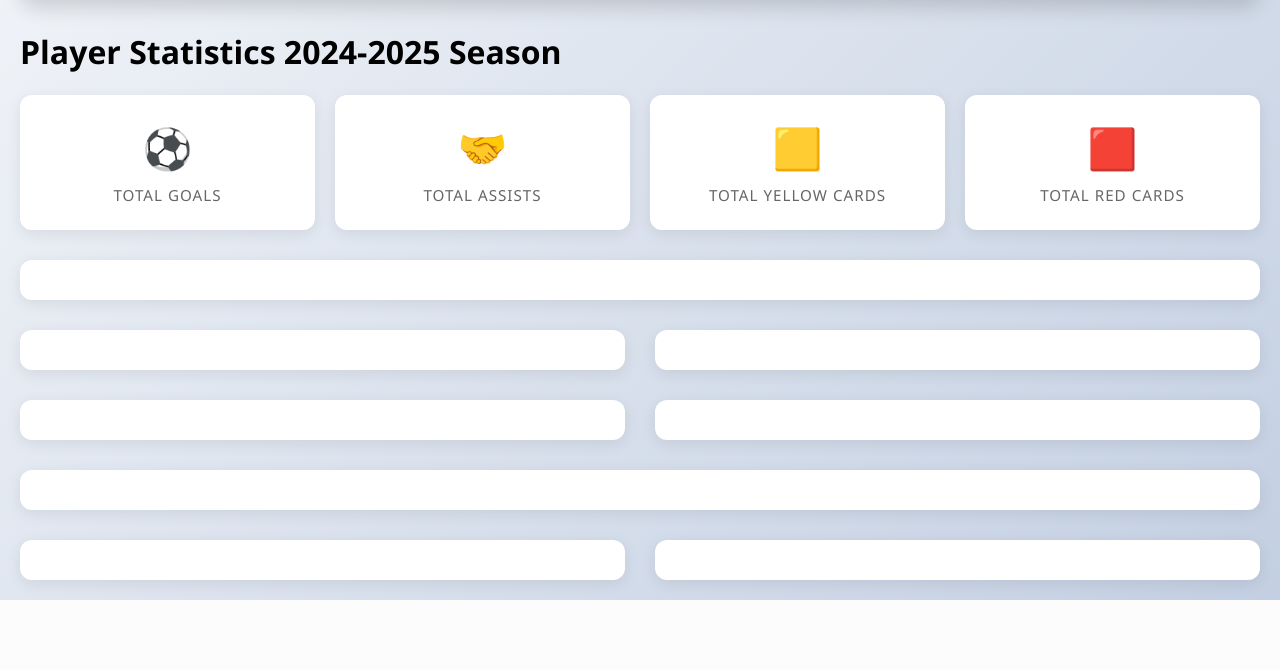
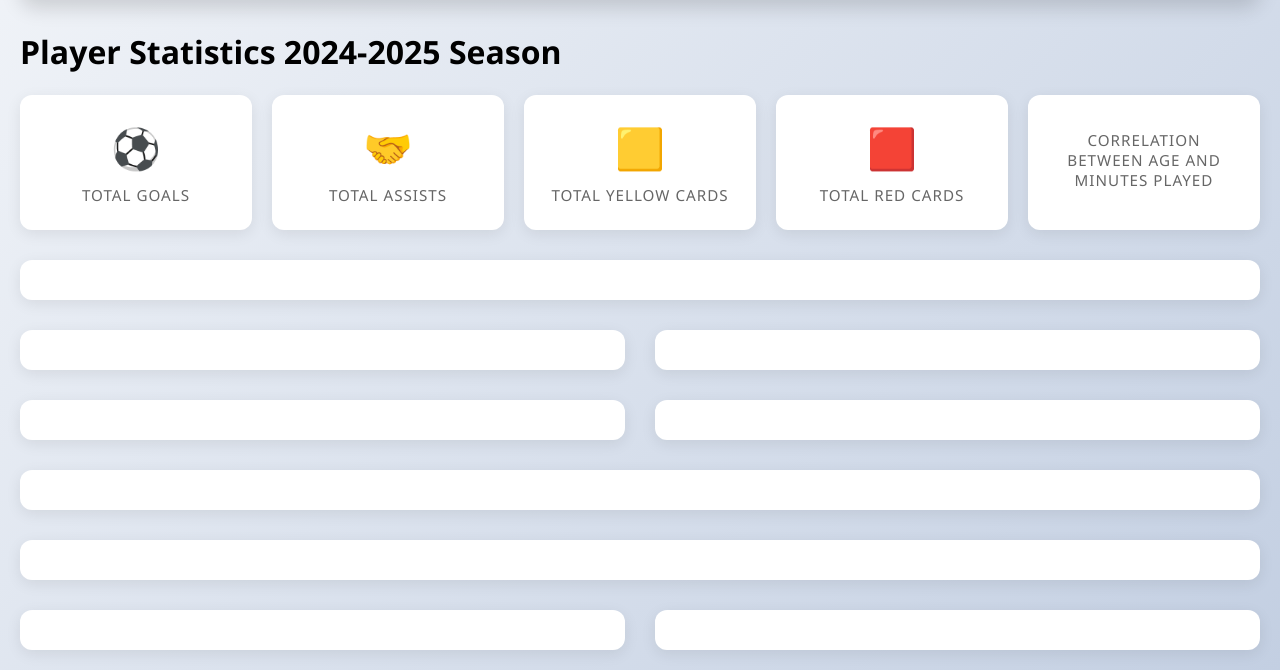
Before and after one commit to Omkar-109/Indian-Super-League-Dashboard-DV, a Flask app: template templates/playerStat.html in a window 1280 px wide. Shown: the part 259-929 px from the top of the page. Before the commit the page ends 859 px from the top, so only its background shows below. Run offline with Flask 3, Linux system fonts and the light colour scheme; the template is opened without the code that fills it, so the values that code supplies are empty.

Commit message:
added more graphs in player stats

```diff
--- a/app.py
+++ b/app.py
@@ -119,6 +119,9 @@ def player_stat():
     total_assists = df_players["Assists"].sum()
     total_yellow_cards = df_players["Yellow_Cards"].sum()
     total_red_cards = df_players["Red_Cards"].sum()
+    corr_age_minutes = df_players["Age"].corr(df_players["Minutes"])
+    corr_age_minutes = round(corr_age_minutes, 2)
+
 
     # ====================== CHARTS ===========================================
 
@@ -144,11 +147,32 @@ def player_stat():
     p_fig3.update_layout(template='plotly_white')
 
     # ============== Top 5 Players by Starts ========================
-    top_starts = df_players.sort_values("Starts", ascending=False).head(5)
-    p_fig4 = px.bar(top_starts, x="Player", y="Starts", color="Squad",
-              title="Top 5 Players by Starts", text="Starts")
-    p_fig4.update_traces(textposition='outside')
-    p_fig4.update_layout(template='plotly_white')
+    # Create Age Groups
+    bins = [15, 22, 27, 32, 37, 45]
+    labels = ['<23', '23-27', '28-32', '33-37', '38+']
+    df_players['Age_Group'] = pd.cut(df_players['Age'], bins=bins, labels=labels, right=False)
+
+    # Group by Club and Age Group
+    age_goal = df_players.groupby(['Squad', 'Age_Group'])['Goals'].mean().reset_index()
+
+    # Create interactive heatmap
+    p_fig4 = px.density_heatmap(
+        age_goal,
+        x='Age_Group',
+        y='Squad',
+        z='Goals',
+        color_continuous_scale='Viridis',
+        title='Average Goals Scored by Age Group Across Clubs',
+        labels={'Goals': 'Avg Goals'}
+    )
+
+    p_fig4.update_layout(
+        xaxis_title="Age Group",
+        yaxis_title="Club",
+        title_x=0.5,
+        template='plotly_white'
+    )
+
 
     # =============== Average Age of Players by Club =================
     avg_age_club = df_players.groupby("Squad")["Age"].mean().reset_index()
@@ -176,9 +200,40 @@ def player_stat():
 
     p_fig7 = px.pie(player_counts, names='Type', values='Count',
               color='Type', title="Indian vs Foreign Players Distribution",
-              color_discrete_map={'Indian':'#008000', 'Foreign':'#FF6347'})
+              color_discrete_map={'Indian':"#0088FF", 'Foreign':"#FF44BB"})
     p_fig7.update_layout(template='plotly_white')
 
+    # ========================= Age Distribution of Players by Club =======================
+    p_fig8 = px.box(df_players, x="Age", y="Squad", color="Squad",
+    title="Age Distribution of Players by Club",
+    points="all",  # shows all player points
+    template="plotly_white"
+    )
+    p_fig8.update_layout(showlegend=False)
+
+    df_players['Player Type'] = df_players['Nation'].apply(lambda x: 'Indian' if 'IND' in x else 'Foreign')
+
+    # =================== Goals Scored by Indian vs Foreign Players for Each Club =====================
+
+    # Group by club and player type to get total goals
+    club_goal_split = (
+        df_players.groupby(['Squad', 'Player Type'])['Goals']
+        .sum()
+        .reset_index()
+        .sort_values(by='Goals', ascending=False)
+    )
+    # Plot grouped bar chart
+    p_fig9 = px.bar(
+        club_goal_split,
+        x='Squad',
+        y='Goals',
+        color='Player Type',
+        barmode='group',
+        title='Goals Scored by Indian vs Foreign Players for Each Club',
+        text='Goals'
+    )
+    p_fig9.update_layout( xaxis_title='Club', yaxis_title='Total Goals', legend_title='Player Type',title_x=0.5
+    )
 
 
 
@@ -193,6 +248,11 @@ def player_stat():
     p_graph_html5 = p_fig5.to_html(full_html=False)
     p_graph_html6 = p_fig6.to_html(full_html=False)
     p_graph_html7 = p_fig7.to_html(full_html=False)
+    p_graph_html8 = p_fig8.to_html(full_html=False)
+    p_graph_html9 = p_fig9.to_html(full_html=False)
+
+
+
 
 
 
@@ -206,6 +266,7 @@ def player_stat():
                            total_assists=total_assists,
                            total_yellow_cards=total_yellow_cards,
                            total_red_cards=total_red_cards,
+                           corr_age_minutes=corr_age_minutes,
 
                            p_graph_html1=p_graph_html1,
                            p_graph_html2=p_graph_html2,
@@ -213,7 +274,11 @@ def player_stat():
                            p_graph_html4=p_graph_html4,
                            p_graph_html5=p_graph_html5,
                            p_graph_html6=p_graph_html6,
-                           p_graph_html7=p_graph_html7
+                           p_graph_html7=p_graph_html7,
+                           p_graph_html8=p_graph_html8,
+                           p_graph_html9=p_graph_html9
+
+
                            )
 
 
--- a/templates/playerStat.html
+++ b/templates/playerStat.html
@@ -40,6 +40,10 @@
             <div class="stat-number">🟥 {{ total_red_cards|safe }} </div>
             <div class="stat-label">Total Red Cards</div>
         </div>
+        <div class="stat-card">
+            <div class="stat-number"> {{ corr_age_minutes|safe }} </div>
+            <div class="stat-label">Correlation between Age and Minutes Played</div>
+        </div>
     </div>
 
 
@@ -70,13 +74,16 @@
         <div class="chart">
             {{ p_graph_html5|safe }}
         </div>
+        <div class="chart">
+                {{ p_graph_html8|safe }}
+        </div>
 
         <div class="chart-row-2">
             <div class="chart">
                 {{ p_graph_html7|safe }}
             </div>
             <div class="chart">
-
+                {{ p_graph_html9|safe }}
             </div>
 
         </div>
```
